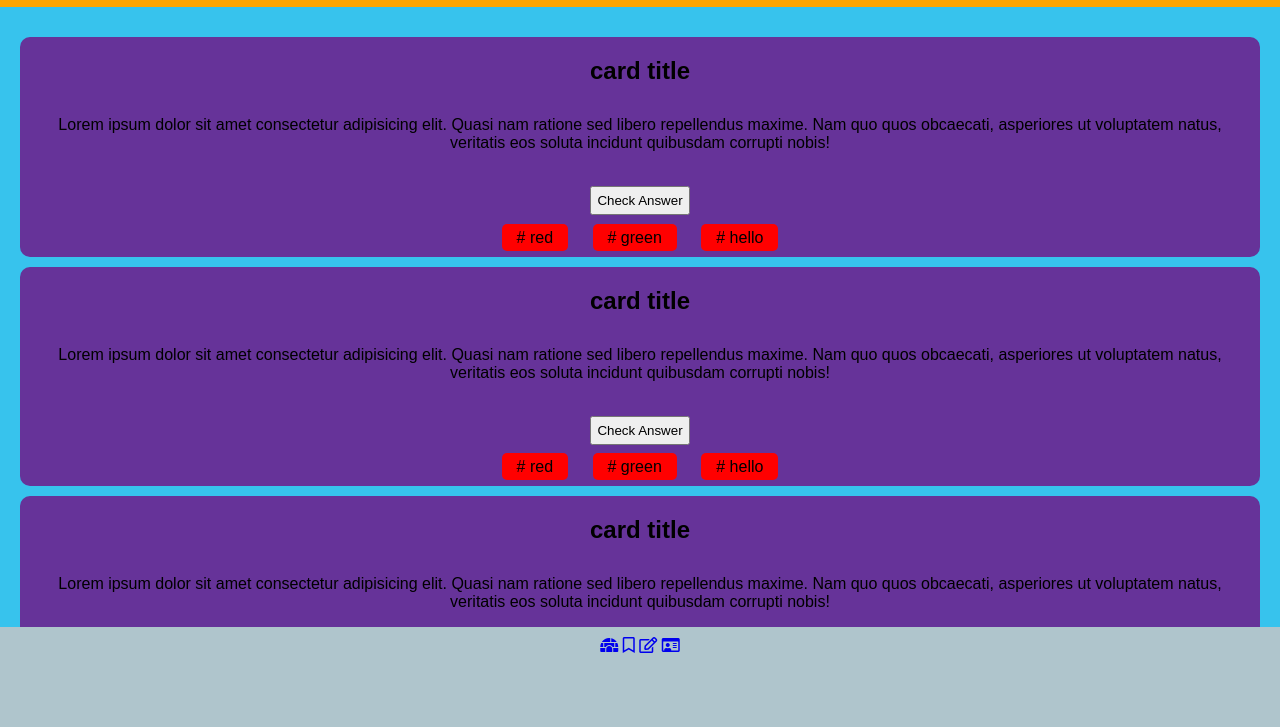
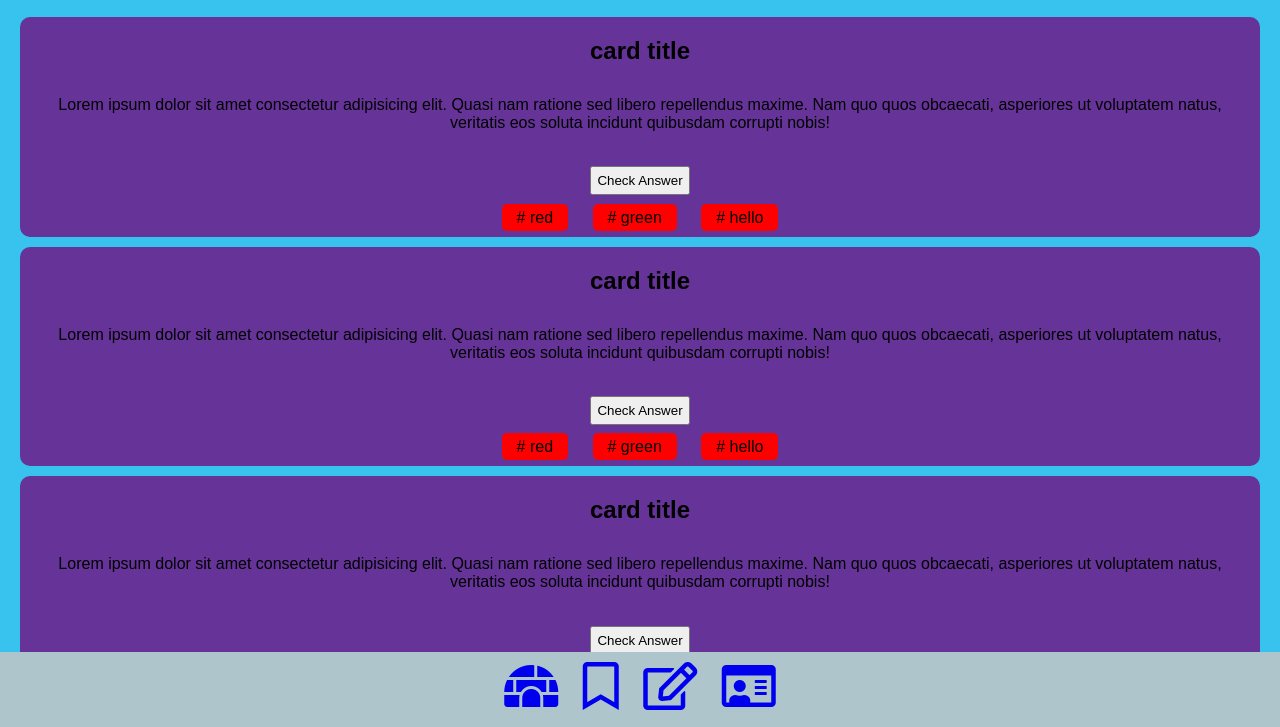
Before and after one commit to ScienceMaster7/Quiz-app, a plain HTML site: page index.html in a window 1280 px wide. Shown: the part 73-800 px from the top of the page. Drawn offline with Linux system fonts and the light colour scheme.

Commit message:
change of icon size

```diff
--- a/index.html
+++ b/index.html
@@ -95,8 +95,8 @@
       </section>
     </main>
     <footer>
-      <nav>
-        <a href="/index.html" class="nav__icon"><i class="fas fa-igloo"></i></a>
+      <nav class="navbar">
+        <a href="/index.html"><i class="fas fa-igloo"></i></a>
         <a href="/webpages/bookmarks.html"><i class="far fa-bookmark"></i></a>
         <a href="/webpages/create.html"><i class="far fa-edit"></i></a>
         <a href="/webpages/profile.html"><i class="far fa-id-card"></i></a>
--- a/styles/index.css
+++ b/styles/index.css
@@ -3,7 +3,7 @@
 
 body {
   display: grid;
-  grid-template-rows: 80px auto 100px;
+  grid-template-rows: 60px auto 75px;
   height: 100vh;
 }
 .header {
@@ -17,7 +17,6 @@ body {
 }
 
 footer {
-  padding: 10px;
   text-align: center;
 }
 
@@ -45,12 +44,29 @@ footer {
   margin: 1em;
 }
 
-.nav__icon {
-  size: 20px;
-}
 .tag {
   padding: 5px 15px 5px 15px;
   display: inline;
   margin: 10px;
   border-radius: 5px;
 }
+
+.fa-igloo {
+  font-size: 3rem;
+  padding: 10px;
+}
+
+.fa-bookmark {
+  font-size: 3rem;
+  padding: 10px;
+}
+
+.fa-edit {
+  font-size: 3rem;
+  padding: 10px;
+}
+
+.fa-id-card {
+  font-size: 3rem;
+  padding: 10px;
+}
```
